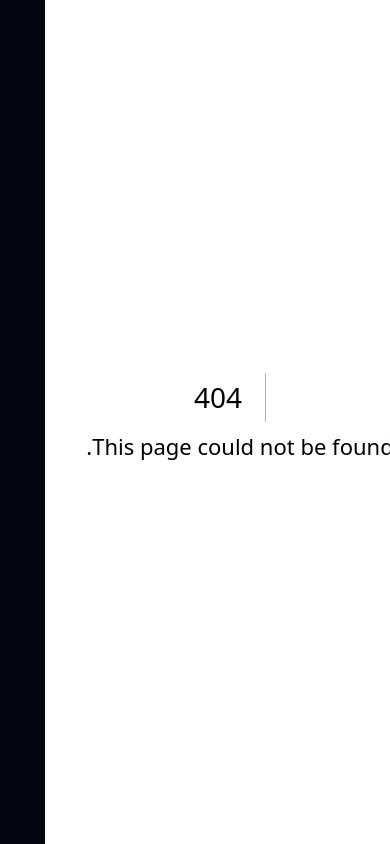
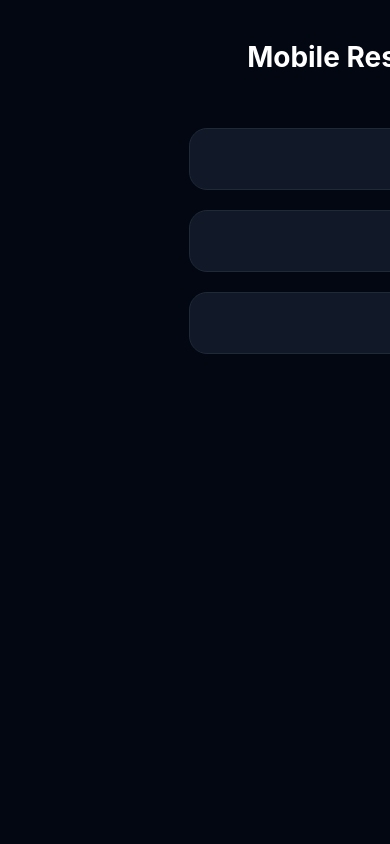
Before and after one commit to namma-ai-sa/namma-ai, a Next.js app: page /mobile-check in a window 390 px wide. Before the commit this address had no page. Built offline with nearby package versions, Linux system fonts and the light colour scheme.

Commit message:
feat: mobile responsive v2

```diff
--- a/app/globals.css
+++ b/app/globals.css
@@ -78,3 +78,42 @@ button:hover{
     font-size:22px !important;
   }
 }
+
+img{
+  max-width:100%;
+}
+
+textarea{
+  min-height:140px;
+}
+
+@media (max-width:768px){
+
+  body{
+    overflow-x:hidden;
+  }
+
+  main{
+    width:100%;
+  }
+
+  .mobile-stack{
+    display:flex !important;
+    flex-direction:column !important;
+  }
+
+  .mobile-grid{
+    grid-template-columns:1fr !important;
+  }
+
+  button{
+    width:100%;
+  }
+
+  input,
+  textarea,
+  select{
+    font-size:16px;
+  }
+
+}
--- /dev/null
+++ b/app/mobile-check/page.jsx
@@ -0,0 +1,37 @@
+export default function MobileCheck() {
+  return (
+    <main
+      className="container"
+      style={{
+        paddingTop:"40px"
+      }}
+    >
+      <h1>
+        📱 Mobile Responsive Check
+      </h1>
+
+      <div
+        className="mobile-grid"
+        style={{
+          display:"grid",
+          gridTemplateColumns:
+            "repeat(3,1fr)",
+          gap:"20px",
+          marginTop:"20px"
+        }}
+      >
+        <div className="card">
+          CRM
+        </div>
+
+        <div className="card">
+          AI Seller
+        </div>
+
+        <div className="card">
+          WhatsApp
+        </div>
+      </div>
+    </main>
+  );
+}
```
